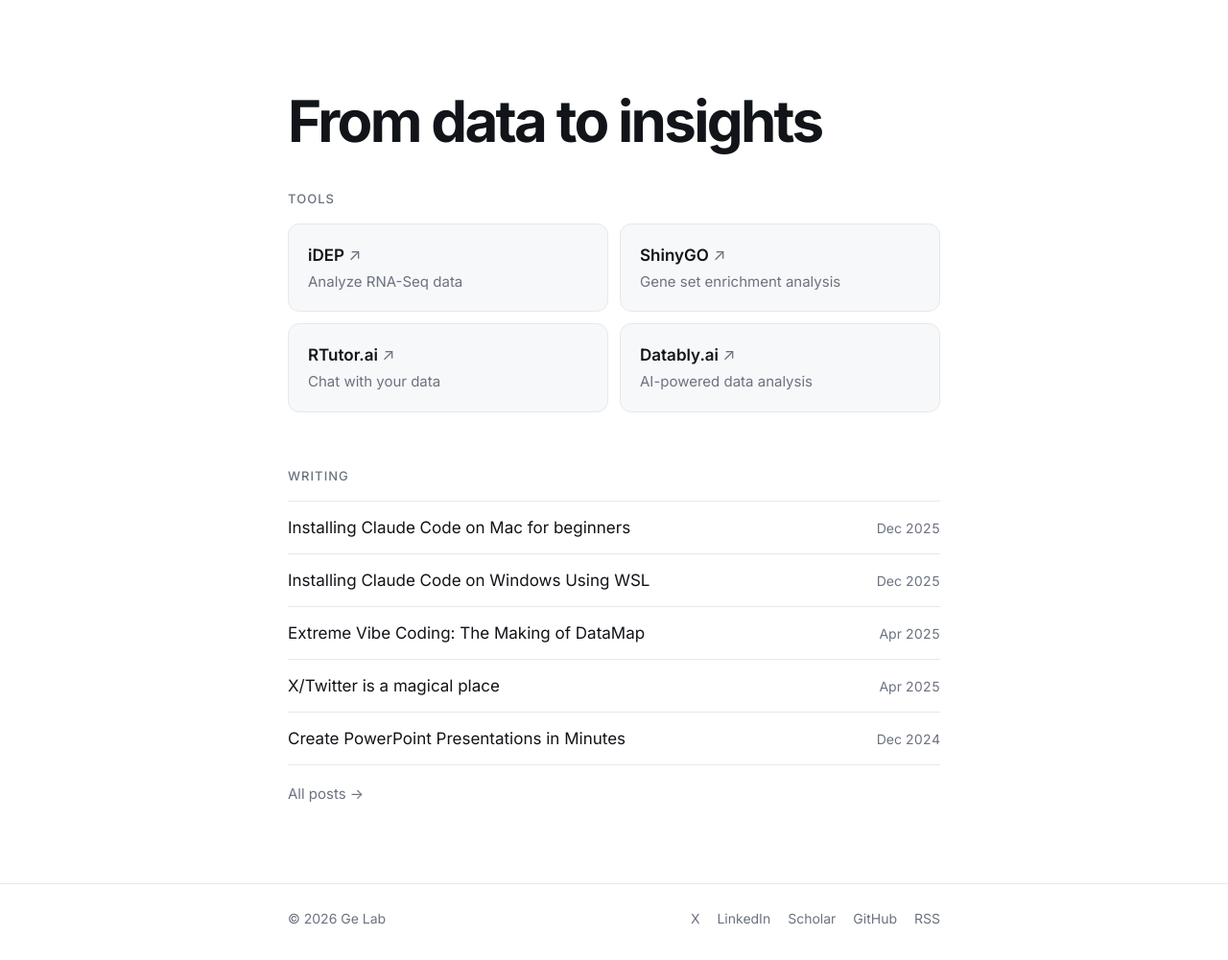
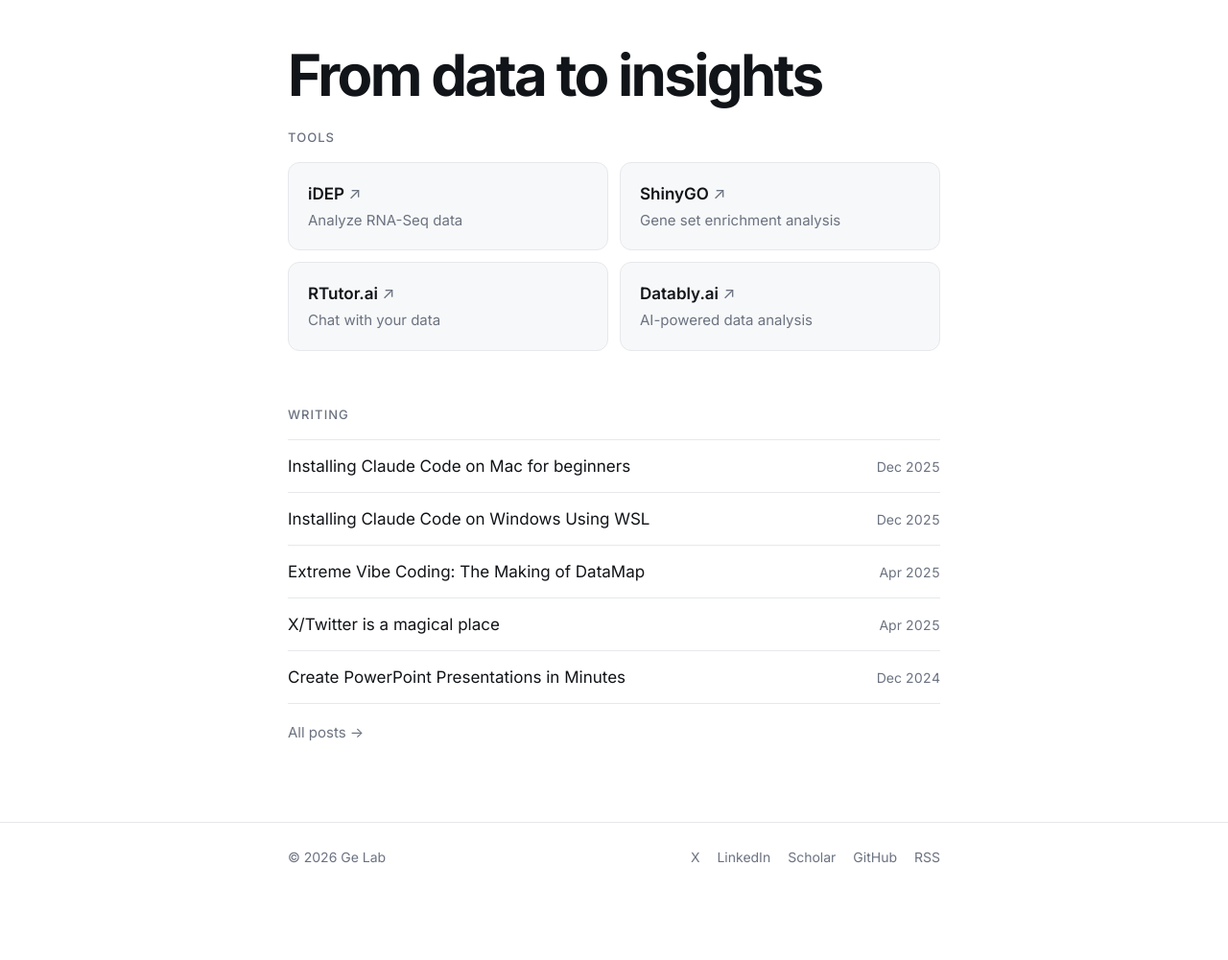
Before and after one commit to gexijin/ge-lab, a Jekyll site: the page built from index.md, in a window 1280 px wide. Shown: the whole page at 96% size. Built offline with Jekyll 4.4.1, drawn with Linux system fonts in a browser that asks for light colours; after the commit the page ends 937 px from its top, so only the background shows below that.

Commit message:
Home: tighten spacing around title
Co-Authored-By: Claude Opus 5.5 <noreply@anthropic.com>
Claude-Session: https://claude.ai/code/session_0167rRmBu5pgxGuXWrygiWYW

```diff
--- a/assets/css/style.css
+++ b/assets/css/style.css
@@ -49,7 +49,7 @@ a { color: inherit; }
 .home-link:hover { color: var(--accent); }
 
 /* Home */
-.hero { padding: 96px 0 0; margin-bottom: 40px; }
+.hero { padding: 48px 0 0; margin-bottom: 24px; }
 .hero h1 {
   font-size: clamp(26px, 7.6vw, 60px);
   white-space: nowrap;
@@ -187,6 +187,6 @@ section { margin-bottom: 56px; }
 
 @media (max-width: 560px) {
   body { font-size: 16px; }
-  .hero { padding: 56px 0 0; }
+  .hero { padding: 32px 0 0; }
   .post-list a { flex-direction: column; gap: 2px; }
 }
```
